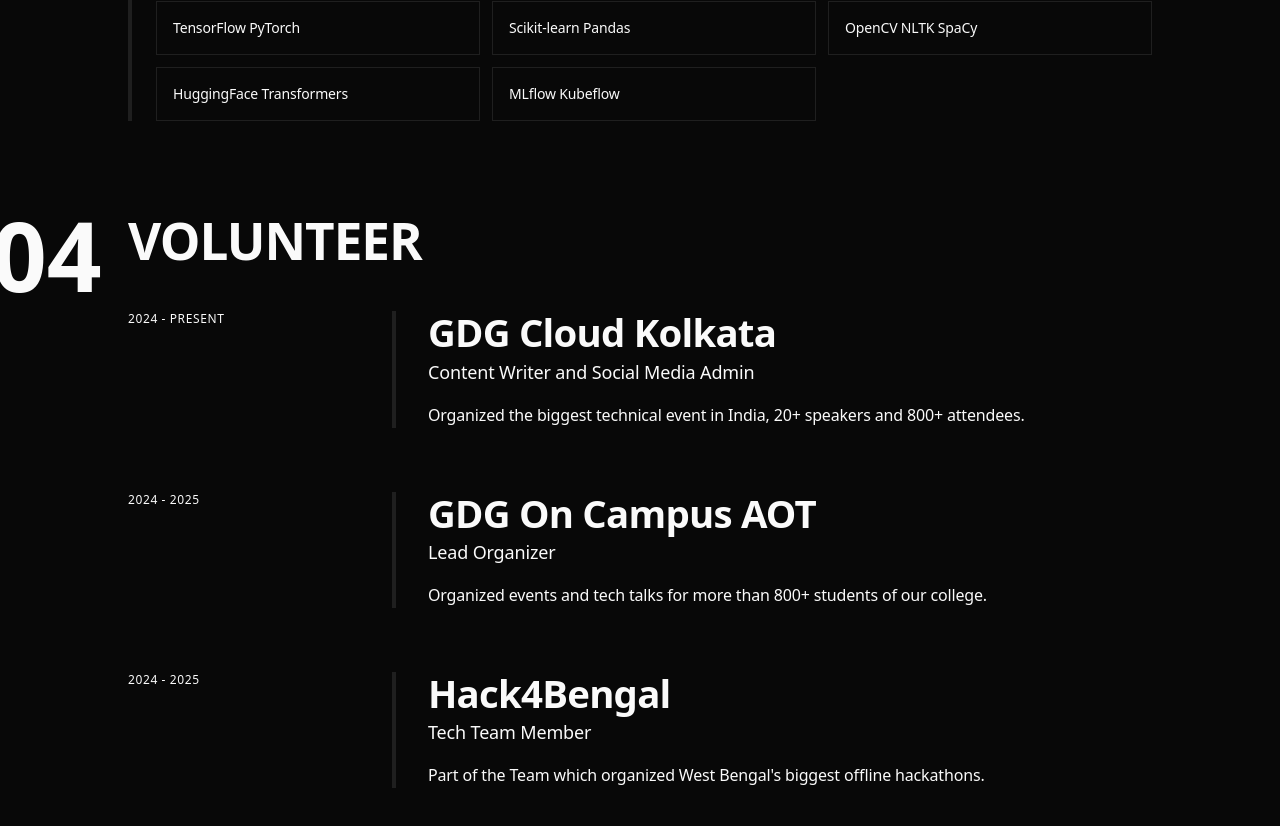
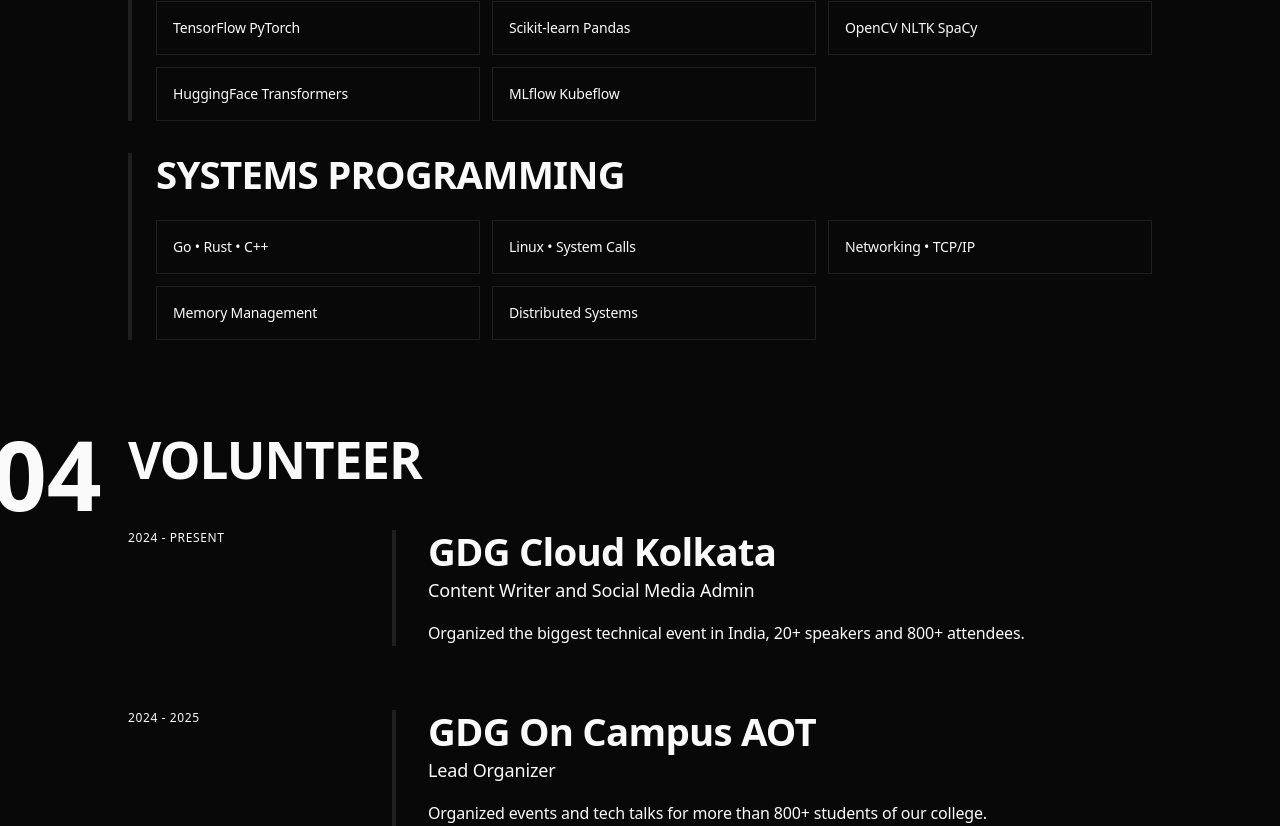
Before and after one commit to dinocodesx/svportfolio, a SvelteKit app: page / in a window 1280 px wide. Shown: the part 3034-3860 px from the top of the page. Built offline with nearby package versions, Linux system fonts and the light colour scheme.

Commit message:
Updated some data and footer

```diff
--- a/src/components/Footer.svelte
+++ b/src/components/Footer.svelte
@@ -34,6 +34,30 @@
 						I'm always interested in new opportunities and exciting projects. Let's connect and
 						create something extraordinary.
 					</p>
+				</div>
+
+				<h3 class="text-muted-foreground mt-6 mb-10 text-sm font-medium tracking-wider uppercase">
+					Check this out
+				</h3>
+
+				<div class="space-y-4">
+					<!-- Retro Version -->
+					<a
+						href="https://retro.dinocodes.in"
+						class="group border-foreground bg-background hover:bg-foreground hover:text-background flex w-full items-center justify-between border-2 p-6 font-mono text-sm tracking-wider uppercase transition-colors duration-200"
+					>
+						<div class="flex items-center space-x-4">
+							<div
+								class="bg-foreground group-hover:bg-background flex h-8 w-8 items-center justify-center"
+							>
+								<span class="text-background group-hover:text-foreground text-xs font-black"
+									>建築</span
+								>
+							</div>
+							<span>Retro Vibes</span>
+						</div>
+						<div class="text-muted-foreground group-hover:text-background/70 text-xs">→</div>
+					</a>
 				</div>
 			</div>
 
--- a/src/data/skills.json
+++ b/src/data/skills.json
@@ -28,5 +28,15 @@
 			{ "name": "HuggingFace Transformers" },
 			{ "name": "MLflow Kubeflow" }
 		]
+	},
+	{
+		"category": "Systems Programming",
+		"skills": [
+			{ "name": "Go • Rust • C++" },
+			{ "name": "Linux • System Calls" },
+			{ "name": "Networking • TCP/IP" },
+			{ "name": "Memory Management" },
+			{ "name": "Distributed Systems" }
+		]
 	}
 ]
```
Also changed, not shown: static/favicon.png.
